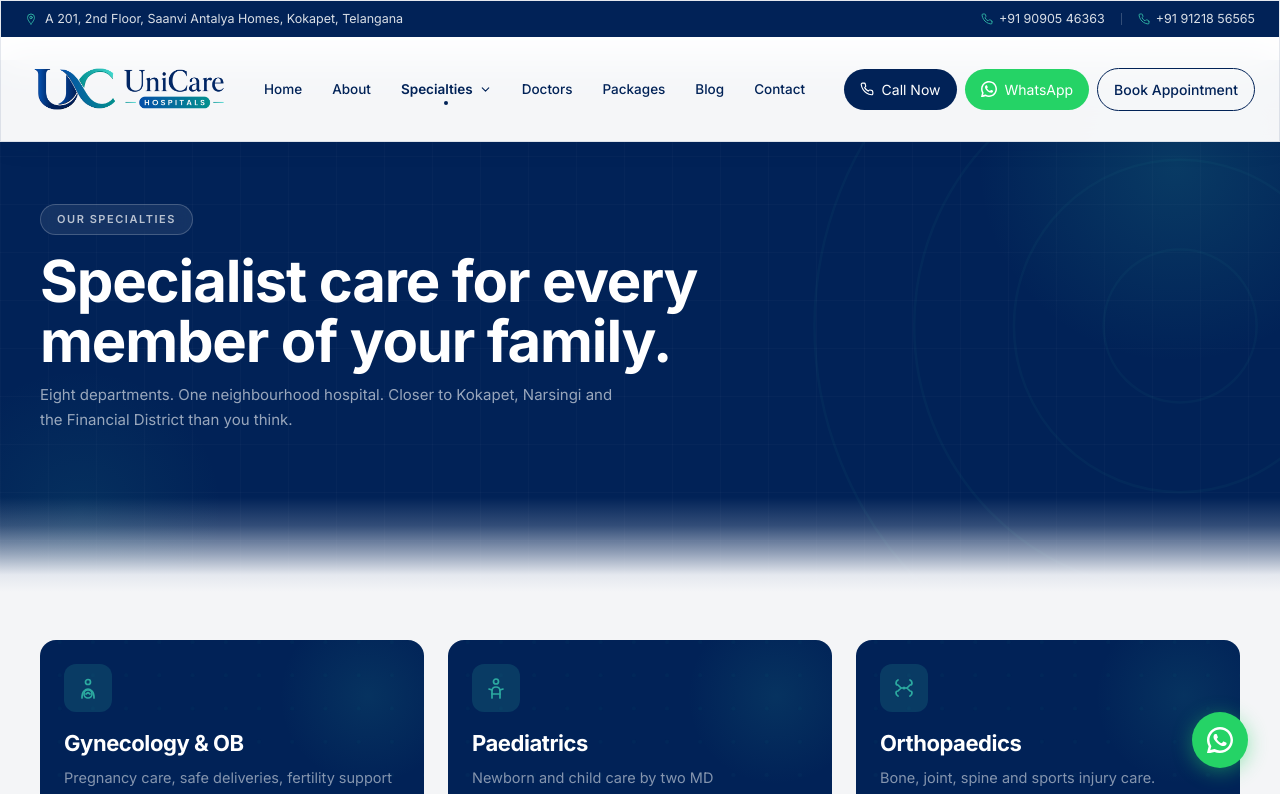
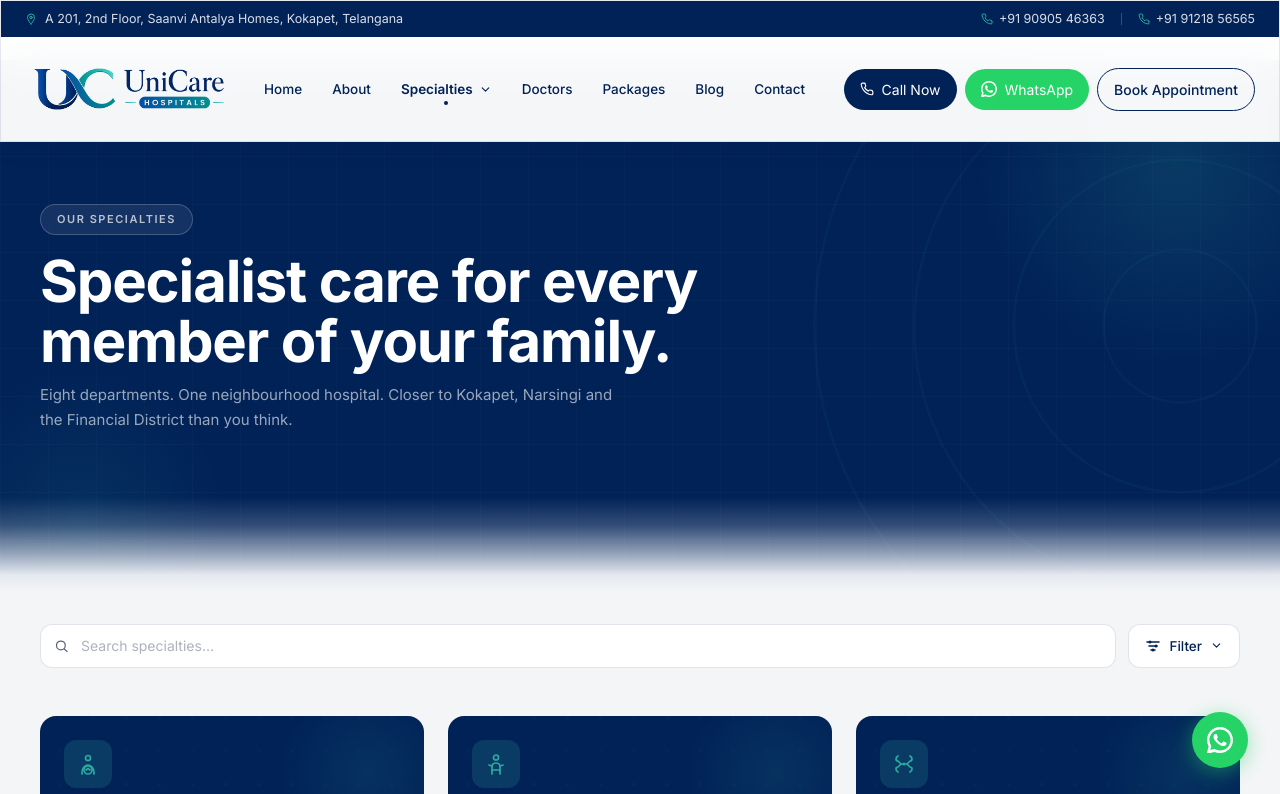
Before and after one commit to BrilliantBrains-CodeBase/unicare-website, a React (Vite) app: page /specialties in a window 1280 px wide. Shown: the top 794 px of the page. Built offline with nearby package versions, Linux system fonts and the light colour scheme.

Commit message:
new filter & search

```diff
--- /dev/null
+++ b/src/components/FilterBar.jsx
@@ -0,0 +1,113 @@
+import { useState, useRef, useEffect } from 'react';
+import { Search, ChevronDown } from './icons';
+
+function SlidersIcon() {
+  return (
+    <svg viewBox="0 0 16 16" fill="none" stroke="currentColor" strokeWidth="1.6" strokeLinecap="round" className="w-4 h-4 shrink-0">
+      <path d="M2 4h12M4 8h8M6 12h4"/>
+      <circle cx="5"  cy="4"  r="1.5" fill="currentColor" stroke="none"/>
+      <circle cx="11" cy="8"  r="1.5" fill="currentColor" stroke="none"/>
+      <circle cx="8"  cy="12" r="1.5" fill="currentColor" stroke="none"/>
+    </svg>
+  );
+}
+
+export default function FilterBar({
+  searchQuery,
+  onSearch,
+  searchPlaceholder = 'Search…',
+  filters,
+  activeFilter,
+  onFilter,
+}) {
+  const [open, setOpen] = useState(false);
+  const wrapRef = useRef(null);
+
+  useEffect(() => {
+    function handleOutside(e) {
+      if (wrapRef.current && !wrapRef.current.contains(e.target)) setOpen(false);
+    }
+    function handleKey(e) {
+      if (e.key === 'Escape') setOpen(false);
+    }
+    document.addEventListener('mousedown', handleOutside);
+    document.addEventListener('keydown', handleKey);
+    return () => {
+      document.removeEventListener('mousedown', handleOutside);
+      document.removeEventListener('keydown', handleKey);
+    };
+  }, []);
+
+  const isFiltered = activeFilter !== 'All';
+
+  return (
+    <div className="flex items-center gap-3">
+      {/* Search */}
+      <div className="relative flex-1">
+        <span className="absolute left-3.5 top-1/2 -translate-y-1/2 pointer-events-none" style={{ color: 'var(--muted)' }}>
+          <Search s={15}/>
+        </span>
+        <input
+          type="search"
+          value={searchQuery}
+          onChange={e => onSearch(e.target.value)}
+          placeholder={searchPlaceholder}
+          className="h-11 w-full rounded-xl border border-(--line) pl-10 pr-4 text-[14px] text-(--navy) bg-white focus:outline-none focus:ring-2 focus:ring-(--teal)/30 focus:border-(--teal) placeholder:text-(--muted)/50 transition"
+        />
+      </div>
+
+      {/* Filter button + dropdown */}
+      <div className="relative shrink-0" ref={wrapRef}>
+        <button
+          onClick={() => setOpen(o => !o)}
+          className="h-11 inline-flex items-center gap-2 px-4 rounded-xl border text-[13.5px] font-medium transition-all duration-200 cursor-pointer"
+          style={isFiltered || open
+            ? { background: 'var(--navy)', color: '#fff', borderColor: 'var(--navy)' }
+            : { background: 'white', color: 'var(--navy)', borderColor: 'var(--line)' }
+          }
+          aria-haspopup="listbox"
+          aria-expanded={open}
+        >
+          <SlidersIcon/>
+          <span className="hidden sm:inline">{isFiltered ? activeFilter : 'Filter'}</span>
+          <ChevronDown
+            s={13}
+            c="currentColor"
+            style={{ transition: 'transform 0.2s', transform: open ? 'rotate(180deg)' : 'rotate(0deg)' }}
+          />
+        </button>
+
+        {open && (
+          <div
+            className="absolute right-0 top-full mt-2 w-56 bg-white rounded-2xl border border-(--line) shadow-xl z-50 py-2 overflow-hidden"
+            role="listbox"
+            aria-label="Filter options"
+          >
+            {filters.map(f => {
+              const active = f === activeFilter;
+              return (
+                <button
+                  key={f}
+                  role="option"
+                  aria-selected={active}
+                  onClick={() => { onFilter(f); setOpen(false); }}
+                  className="w-full flex items-center gap-3 px-4 py-2.5 text-[13.5px] cursor-pointer transition-colors text-left hover:bg-(--teal-soft)"
+                  style={{ color: active ? 'var(--navy)' : 'var(--muted)', fontWeight: active ? 600 : 400 }}
+                >
+                  <span
+                    className="w-2 h-2 rounded-full shrink-0"
+                    style={active
+                      ? { background: 'var(--teal)' }
+                      : { border: '2px solid var(--line)' }
+                    }
+                  />
+                  {f}
+                </button>
+              );
+            })}
+          </div>
+        )}
+      </div>
+    </div>
+  );
+}
--- a/src/pages/Doctors/index.jsx
+++ b/src/pages/Doctors/index.jsx
@@ -3,6 +3,7 @@ import { motion } from 'framer-motion';
 import { Link } from 'react-router-dom';
 import SEO from '../../components/SEO';
 import PageBanner from '../../components/PageBanner';
+import FilterBar from '../../components/FilterBar';
 import { Phone, WhatsAppIc, CalendarCheck } from '../../components/icons';
 import { fadeUp, stagger, vp } from '../../lib/animations';
 import { physicianSchema } from '../../lib/schema';
@@ -80,15 +81,6 @@ function DoctorCard({ doc }) {
           alt={doc.name}
           className="w-full h-full object-cover object-top transition-transform duration-500 group-hover:scale-105"
         />
-        {/* Book Appointment — overlaid at photo bottom */}
-        <Link
-          to="/book-an-appointment"
-          className="absolute bottom-4 left-1/2 -translate-x-1/2 whitespace-nowrap inline-flex items-center gap-2 px-5 py-2.5 rounded-full text-[13px] font-semibold text-white shadow-lg transition-all duration-200 hover:scale-105"
-          style={{ background: 'var(--navy)' }}
-        >
-          <CalendarCheck s={13} c="#fff" />
-          Book An Appointment
-        </Link>
       </div>
 
       {/* Info */}
@@ -105,7 +97,7 @@ function DoctorCard({ doc }) {
         <QualPills qualString={doc.qualifications} />
 
         {/* Contact buttons */}
-        <div className="flex items-center justify-center gap-2 pt-3 border-t border-(--line)">
+        <div className="flex items-center justify-center gap-2 pt-3 border-t border-(--line) flex-wrap">
           <a href={`tel:${doc.phone}`} className="btn-dark text-[12px]! py-2! px-4! gap-1.5!">
             <Phone s={12} c="#fff" />
             <span>Call</span>
@@ -120,6 +112,10 @@ function DoctorCard({ doc }) {
             <WhatsAppIc s={13} c="#fff" />
             <span>WhatsApp</span>
           </a>
+          <Link to="/book-an-appointment" className="btn-outline text-[12px]! py-2! px-4! gap-1.5!">
+            <CalendarCheck s={12} />
+            <span>Book</span>
+          </Link>
         </div>
       </div>
     </div>
@@ -128,13 +124,16 @@ function DoctorCard({ doc }) {
 
 export default function Doctors() {
   const [activeFilter, setActiveFilter] = useState('All');
+  const [searchQuery,  setSearchQuery]  = useState('');
 
-  const filtered = activeFilter === 'All'
-    ? doctors
-    : doctors.filter(d => d.specialty === activeFilter);
+  const q = searchQuery.toLowerCase();
+  const filtered = doctors
+    .filter(d => activeFilter === 'All' || d.specialty === activeFilter)
+    .filter(d => !q || d.name.toLowerCase().includes(q) || d.specialty.toLowerCase().includes(q));
 
   function handleFilter(f) {
     setActiveFilter(f);
+    setSearchQuery('');
   }
 
   return (
@@ -153,34 +152,17 @@ export default function Doctors() {
         subtitle="Most hospitals are owned by businesses and staffed by doctors. Unicare is the opposite: built by doctors, for the families of West Hyderabad."
       />
 
-      {/* Filter tabs */}
+      {/* Filter bar */}
       <section className="px-4 sm:px-6 lg:px-10 pt-8 pb-0">
         <div className="max-w-330 mx-auto">
-          <motion.div
-            className="flex flex-wrap gap-2"
-            variants={fadeUp}
-            initial="hidden"
-            whileInView="visible"
-            viewport={vp}
-            role="tablist"
-            aria-label="Filter doctors by specialty"
-          >
-            {FILTERS.map(f => (
-              <button
-                key={f}
-                role="tab"
-                aria-selected={activeFilter === f}
-                onClick={() => handleFilter(f)}
-                className="pill text-[13px] cursor-pointer transition-all duration-200"
-                style={activeFilter === f
-                  ? { background: 'var(--navy)', color: '#fff', borderColor: 'var(--navy)' }
-                  : {}
-                }
-              >
-                {f}
-              </button>
-            ))}
-          </motion.div>
+          <FilterBar
+            searchQuery={searchQuery}
+            onSearch={setSearchQuery}
+            searchPlaceholder="Search doctors…"
+            filters={FILTERS}
+            activeFilter={activeFilter}
+            onFilter={handleFilter}
+          />
         </div>
       </section>
 
--- a/src/pages/Specialties/index.jsx
+++ b/src/pages/Specialties/index.jsx
@@ -1,7 +1,9 @@
+import { useState } from 'react';
 import { motion } from 'framer-motion';
 import { Link } from 'react-router-dom';
 import SEO from '../../components/SEO';
 import PageBanner from '../../components/PageBanner';
+import FilterBar from '../../components/FilterBar';
 import { Arrow, Phone, WhatsAppIc, CalendarCheck } from '../../components/icons';
 import { scaleIn, fadeUp, stagger, vp } from '../../lib/animations';
 
@@ -11,9 +13,12 @@ const WA_URL = `https://wa.me/919090546363?text=${encodeURIComponent('Hello, I w
 const cardStagger = stagger(0.07, 0.1);
 const ctaStagger  = stagger(0.1, 0);
 
+const FILTERS = ['All', 'Women & Children', 'Surgery & Ortho', 'Medicine & Diabetes', 'Support Services'];
+
 const SPECIALTIES = [
   {
     tag: 'Gynecology & OB',
+    category: 'Women & Children',
     desc: 'Pregnancy care, safe deliveries, fertility support and gynecological treatment.',
     to: '/specialties/maternity-womens-health',
     icon: (
@@ -32,6 +37,7 @@ const SPECIALTIES = [
   },
   {
     tag: 'Paediatrics',
+    category: 'Women & Children',
     desc: 'Newborn and child care by two MD paediatricians.',
     to: '/specialties/pediatrics',
     icon: (
@@ -51,6 +57,7 @@ const SPECIALTIES = [
   },
   {
     tag: 'Orthopaedics',
+    category: 'Surgery & Ortho',
     desc: 'Bone, joint, spine and sports injury care.',
     to: '/specialties/orthopedics',
     icon: (
@@ -69,6 +76,7 @@ const SPECIALTIES = [
   },
   {
     tag: 'General Medicine',
+    category: 'Medicine & Diabetes',
     desc: 'Fever, infections, lifestyle disease and preventive health for adults.',
     to: '/specialties/general-medicine-endocrinology',
     icon: (
@@ -88,6 +96,7 @@ const SPECIALTIES = [
   },
   {
     tag: 'General Surgery',
+    category: 'Surgery & Ortho',
     desc: 'Laparoscopic and minimal access procedures.',
     to: '/specialties/general-minimal-access-surgery',
     icon: (
@@ -108,6 +117,7 @@ const SPECIALTIES = [
   },
   {
     tag: 'Endocrinology & Diabetes',
+    category: 'Medicine & Diabetes',
     desc: 'Diabetes, thyroid and hormonal care.',
     to: '/specialties/general-medicine-endocrinology',
     icon: (
@@ -125,6 +135,7 @@ const SPECIALTIES = [
   },
   {
     tag: 'Pharmacy',
+    category: 'Support Services',
     desc: 'Round-the-clock prescribed medicines on-site.',
     to: '/specialties/pharmacy',
     icon: (
@@ -143,6 +154,7 @@ const SPECIALTIES = [
   },
   {
     tag: 'Diagnostics & Lab',
+    category: 'Support Services',
     desc: 'Blood tests, health panels and imaging with same-day reports.',
     to: '/specialties/diagnostics-lab',
     icon: (
@@ -249,6 +261,19 @@ function SpecialtyCard({ s }) {
 }
 
 export default function Specialties() {
+  const [activeFilter, setActiveFilter] = useState('All');
+  const [searchQuery,  setSearchQuery]  = useState('');
+
+  const q = searchQuery.toLowerCase();
+  const filtered = SPECIALTIES
+    .filter(s => activeFilter === 'All' || s.category === activeFilter)
+    .filter(s => !q || s.tag.toLowerCase().includes(q) || s.desc.toLowerCase().includes(q));
+
+  function handleFilter(f) {
+    setActiveFilter(f);
+    setSearchQuery('');
+  }
+
   return (
     <>
       <SEO
@@ -264,20 +289,28 @@ export default function Specialties() {
         subtitle="Eight departments. One neighbourhood hospital. Closer to Kokapet, Narsingi and the Financial District than you think."
       />
 
-      {/* 8-card specialty grid */}
+      {/* Filter bar */}
+      <section className="px-4 sm:px-6 lg:px-10 pt-8 pb-0">
+        <div className="max-w-330 mx-auto">
+          <FilterBar
+            searchQuery={searchQuery}
+            onSearch={setSearchQuery}
+            searchPlaceholder="Search specialties…"
+            filters={FILTERS}
+            activeFilter={activeFilter}
+            onFilter={handleFilter}
+          />
+        </div>
+      </section>
+
+      {/* Specialty cards grid */}
       <section className="px-4 sm:px-6 lg:px-10 pt-10 sm:pt-12 pb-12 sm:pb-16 lg:pb-20">
         <div className="max-w-330 mx-auto">
-          <motion.div
-            className="grid grid-cols-1 sm:grid-cols-2 lg:grid-cols-3 gap-5 sm:gap-6"
-            variants={cardStagger}
-            initial="hidden"
-            whileInView="visible"
-            viewport={vp}
-          >
-            {SPECIALTIES.map(s => (
+          <div className="grid grid-cols-1 sm:grid-cols-2 lg:grid-cols-3 gap-5 sm:gap-6">
+            {filtered.map(s => (
               <SpecialtyCard key={s.tag} s={s} />
             ))}
-          </motion.div>
+          </div>
         </div>
       </section>
 
```
